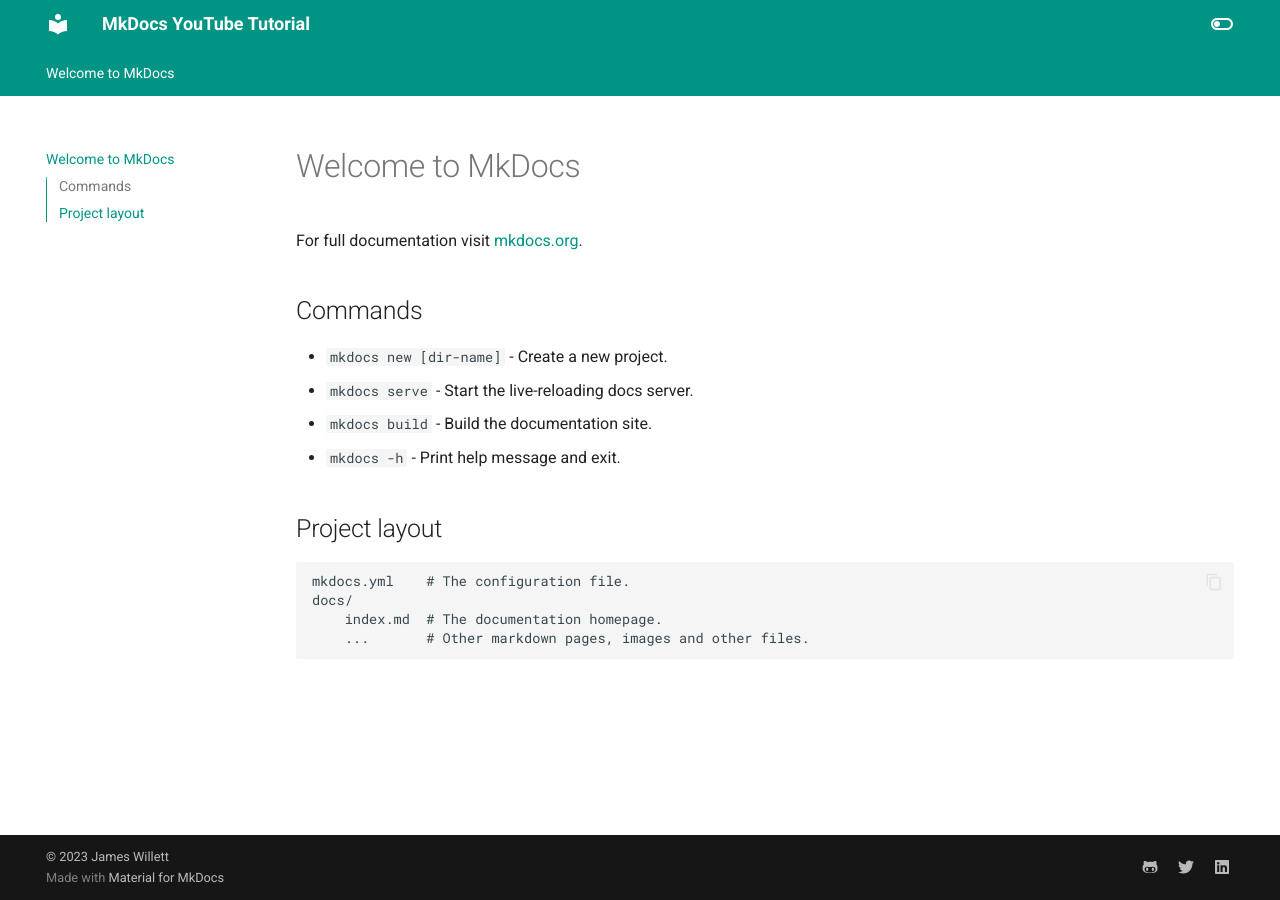
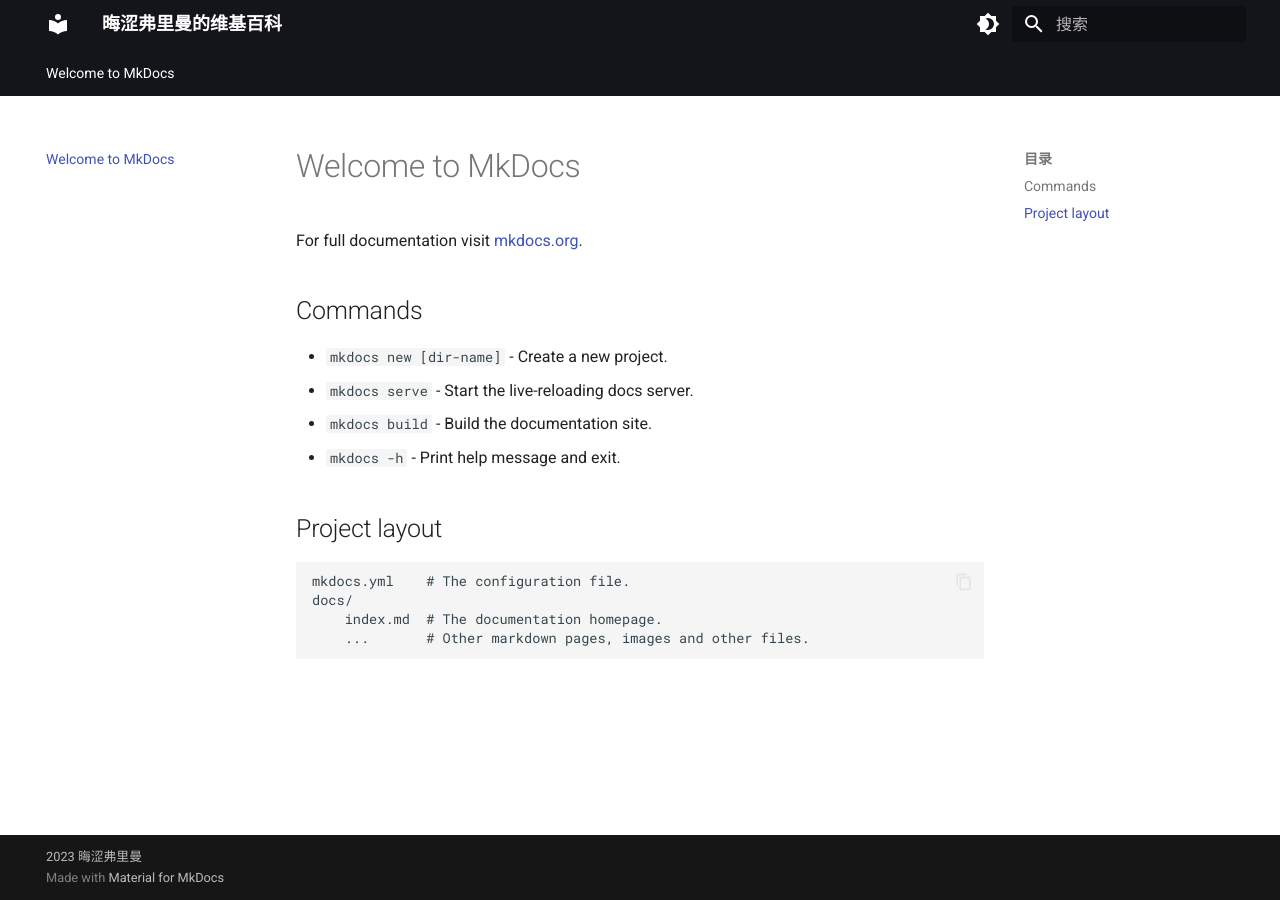
Before and after one commit to obscurefreeman/devwikisource, an MkDocs documentation site: the page built from docs/index.md, in a window 1280 px wide. Built offline with MkDocs 1.6.1 and Material for MkDocs 9.7.7, drawn with Linux system fonts in a browser that asks for light colours.

Commit message:
Update mkdocs.yml

```diff
--- a/mkdocs.yml
+++ b/mkdocs.yml
@@ -1,106 +1,45 @@
-# site_name: 晦涩弗里曼的维基百科
-# theme:
-#   name: material
-#   features:
-#     - announce.dismiss
-#     - content.action.edit
-#     - content.action.view
-#     - content.code.annotate
-#     - content.code.copy
-#     # - content.code.select
-#     # - content.tabs.link
-#     - content.tooltips
-#     # - header.autohide
-#     # - navigation.expand
-#     - navigation.footer
-#     - navigation.indexes
-#     # - navigation.instant
-#     # - navigation.prune
-#     - navigation.sections
-#     - navigation.tabs
-#     # - navigation.tabs.sticky
-#     - navigation.top
-#     - navigation.tracking
-#     - search.highlight
-#     - search.share
-#     - search.suggest
-#     - toc.follow
-#     # - toc.integrate
-#   language: zh
-#   palette:
-#     - scheme: default
-#       primary: black
-#       accent: indigo
-#       toggle:
-#         icon: material/brightness-4
-#         name: Switch to dark mode
-#     - scheme: slate
-#       primary: black
-#       accent: indigo
-#       toggle:
-#         icon: material/brightness-7
-#         name: Switch to light mode
-
-# # Copyright
-# copyright: 2023 晦涩弗里曼
-
-site_name: MkDocs YouTube Tutorial
-site_url: https://james-willett.github.io/mkdocs-material-youtube-tutorial/
+site_name: 晦涩弗里曼的维基百科
 theme:
   name: material
   features:
+    - announce.dismiss
+    - content.action.edit
+    - content.action.view
+    - content.code.annotate
+    - content.code.copy
+    # - content.code.select
+    # - content.tabs.link
+    - content.tooltips
+    # - header.autohide
+    # - navigation.expand
+    - navigation.footer
+    - navigation.indexes
+    # - navigation.instant
+    # - navigation.prune
+    - navigation.sections
     - navigation.tabs
-    - navigation.sections
-    - toc.integrate
+    # - navigation.tabs.sticky
     - navigation.top
+    - navigation.tracking
+    - search.highlight
+    - search.share
     - search.suggest
-    - search.highlight
-    - content.tabs.link
-    - content.code.annotation
-    - content.code.copy
-  language: en
+    - toc.follow
+    # - toc.integrate
+  language: zh
   palette:
     - scheme: default
+      primary: black
+      accent: indigo
       toggle:
-        icon: material/toggle-switch-off-outline
+        icon: material/brightness-4
         name: Switch to dark mode
-      primary: teal
-      accent: purple
     - scheme: slate
+      primary: black
+      accent: indigo
       toggle:
-        icon: material/toggle-switch
+        icon: material/brightness-7
         name: Switch to light mode
-      primary: teal
-      accent: lime
 
-plugins:
-  - social
-
-extra:
-  social:
-    - icon: fontawesome/brands/github-alt
-      link: https://github.com/james-willett
-    - icon: fontawesome/brands/twitter
-      link: https://twitter.com/TheJamesWillett
-    - icon: fontawesome/brands/linkedin
-      link: https://www.linkedin.com/in/willettjames/
-
-markdown_extensions:
-  - pymdownx.highlight:
-      anchor_linenums: true
-  - pymdownx.inlinehilite
-  - pymdownx.snippets
-  - admonition
-  - pymdownx.arithmatex:
-      generic: true
-  - footnotes
-  - pymdownx.details
-  - pymdownx.superfences
-  - pymdownx.mark
-  - attr_list
-  - pymdownx.emoji:
-      emoji_index: !!python/name:materialx.emoji.twemoji
-      emoji_generator: !!python/name:materialx.emoji.to_svg
-
-copyright: |
-  &copy; 2023 <a href="https://github.com/james-willett"  target="_blank" rel="noopener">James Willett</a>
+# Copyright
+copyright: 2023 晦涩弗里曼
```
